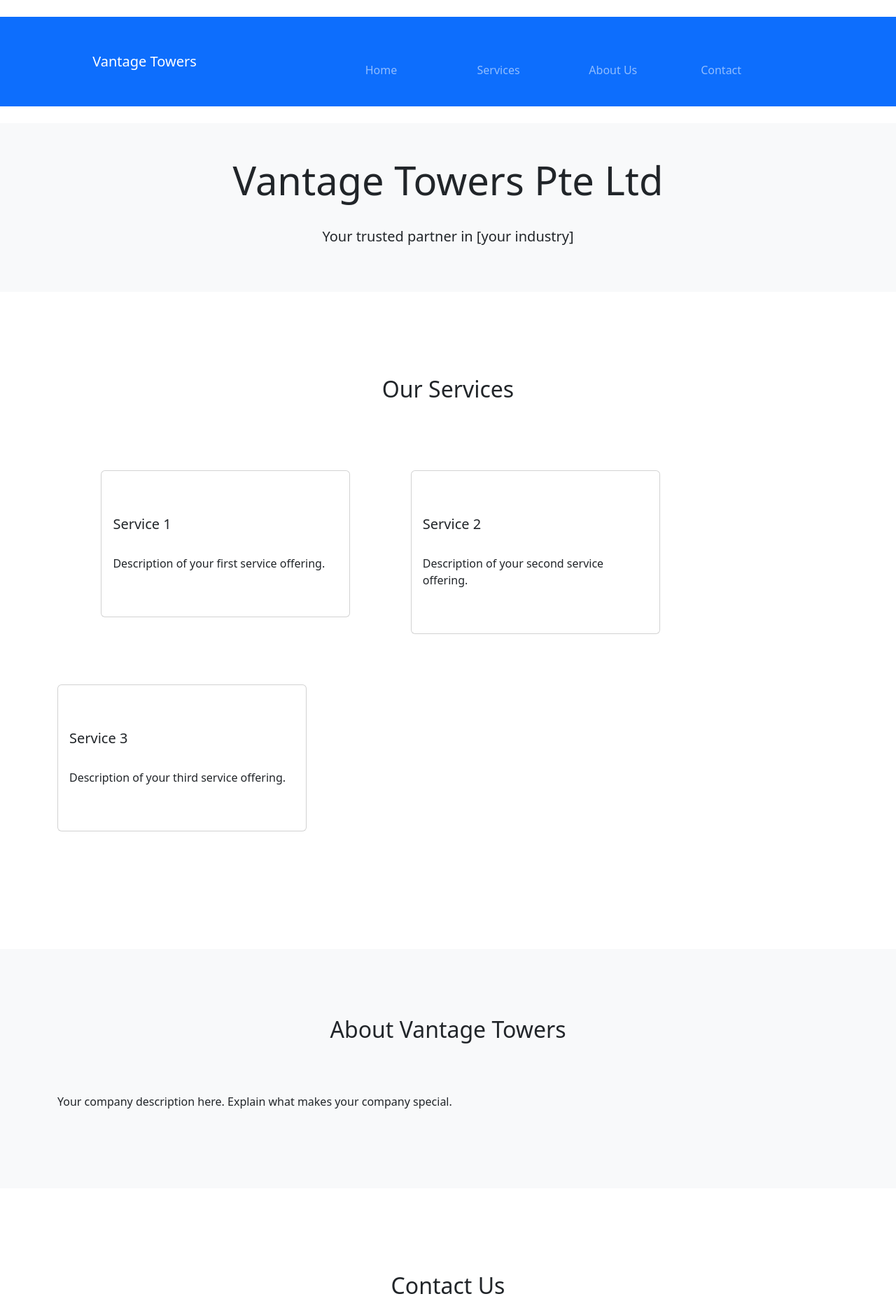
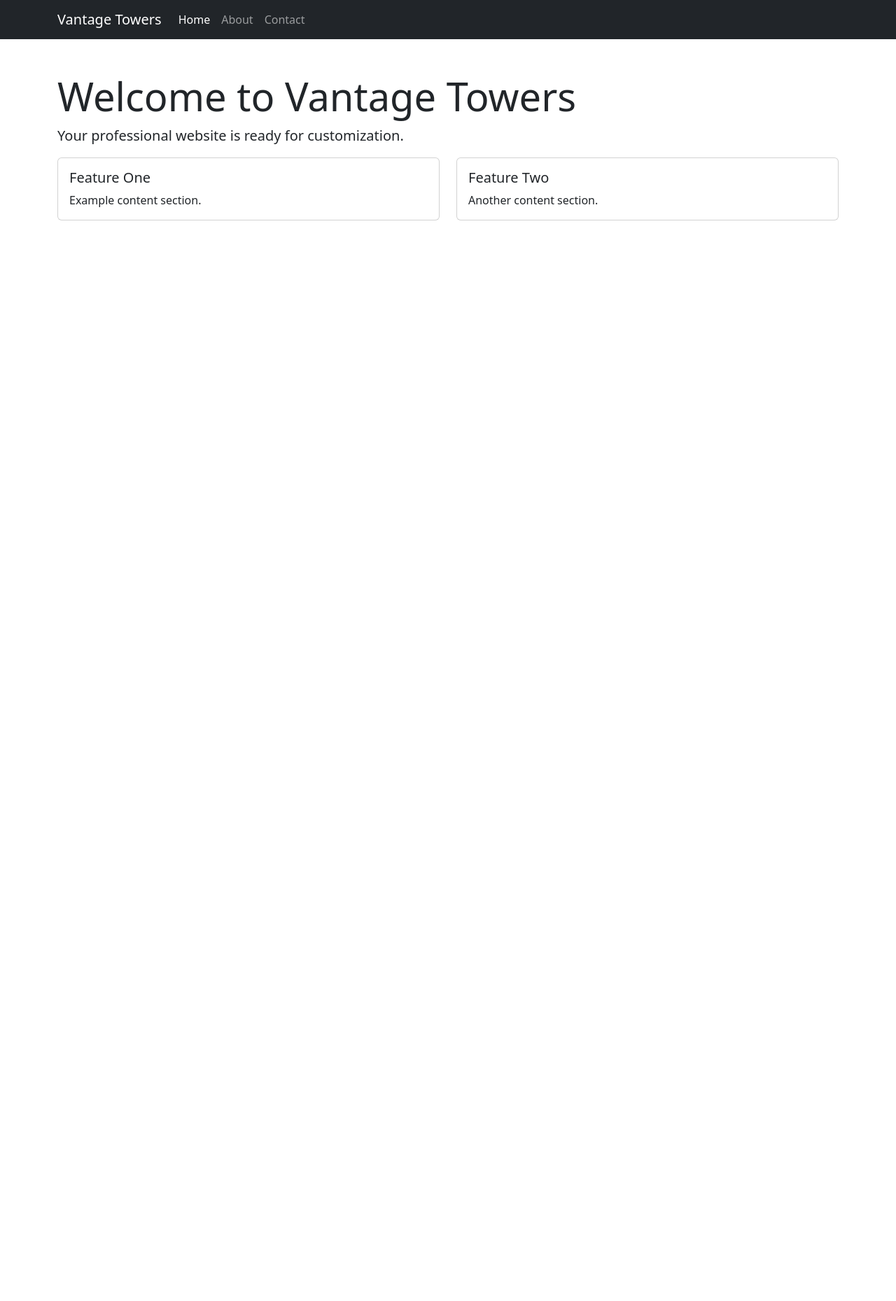
Before and after one commit to VantageTowers/vantage-towers-website, a plain HTML site: page BootStrap/index.html in a window 1280 px wide. Shown: the top 1859 px of the page at 70% size. After the commit the page ends 800 px from the top, so only its background shows below. Drawn offline with nearby package versions, Linux system fonts and the light colour scheme.

Commit message:
Update index.html

```diff
--- a/BootStrap/index.html
+++ b/BootStrap/index.html
@@ -2,134 +2,60 @@
 <html lang="en">
 <head>
     <meta charset="UTF-8">
-    <meta name="viewport" content="width=device-width, initial-scale=1.0">
-    <title>Vantage Towers Pte Ltd</title>
-    <!-- Bootstrap CSS -->
+    <meta name="viewport" content="width=device-width, initial-scale=1">
+    <title>Vantage Towers</title>
+    <!-- Link to your Bootstrap CSS -->
     <link href="css/bootstrap.min.css" rel="stylesheet">
-    <!-- Custom CSS -->
-    <link href="css/style.css" rel="stylesheet">
 </head>
 <body>
-
-    <!-- PASTE NAVIGATION BAR HERE (starts below this line) -->
-    <nav class="navbar navbar-expand-lg navbar-dark bg-primary">
+    <!-- Navigation -->
+    <nav class="navbar navbar-expand-lg navbar-dark bg-dark">
         <div class="container">
             <a class="navbar-brand" href="#">Vantage Towers</a>
-            <button class="navbar-toggler" type="button" data-toggle="collapse" data-target="#navbarNav">
+            <button class="navbar-toggler" type="button" data-bs-toggle="collapse" data-bs-target="#navbarNav">
                 <span class="navbar-toggler-icon"></span>
             </button>
             <div class="collapse navbar-collapse" id="navbarNav">
-                <ul class="navbar-nav ml-auto">
-                    <li class="nav-item active">
-                        <a class="nav-link" href="#">Home</a>
+                <ul class="navbar-nav">
+                    <li class="nav-item">
+                        <a class="nav-link active" href="#">Home</a>
                     </li>
                     <li class="nav-item">
-                        <a class="nav-link" href="#services">Services</a>
+                        <a class="nav-link" href="about.html">About</a>
                     </li>
                     <li class="nav-item">
-                        <a class="nav-link" href="#about">About Us</a>
-                    </li>
-                    <li class="nav-item">
-                        <a class="nav-link" href="#contact">Contact</a>
+                        <a class="nav-link" href="contact.html">Contact</a>
                     </li>
                 </ul>
             </div>
         </div>
     </nav>
-    <!-- NAVIGATION BAR ENDS HERE -->
 
-    <!-- PASTE HERO SECTION HERE -->
-    <header class="jumbotron jumbotron-fluid bg-light">
-        <div class="container text-center">
-            <h1 class="display-4">Vantage Towers Pte Ltd</h1>
-            <p class="lead">Your trusted partner in [your industry]</p>
-        </div>
-    </header>
-    <!-- HERO SECTION ENDS HERE -->
-
-    <!-- PASTE SERVICES SECTION HERE -->
-    <section id="services" class="py-5">
-        <div class="container">
-            <h2 class="text-center mb-5">Our Services</h2>
+    <!-- Main Content -->
+    <div class="container my-5">
+        <h1 class="display-4">Welcome to Vantage Towers</h1>
+        <p class="lead">Your professional website is ready for customization.</p>
         <div class="row">
-                <div class="col-md-4 mb-4">
+            <div class="col-md-6">
                 <div class="card">
                     <div class="card-body">
-                            <h5 class="card-title">Service 1</h5>
-                            <p class="card-text">Description of your first service offering.</p>
+                        <h5 class="card-title">Feature One</h5>
+                        <p class="card-text">Example content section.</p>
                     </div>
                 </div>
             </div>
-                <div class="col-md-4 mb-4">
+            <div class="col-md-6">
                 <div class="card">
                     <div class="card-body">
-                            <h5 class="card-title">Service 2</h5>
-                            <p class="card-text">Description of your second service offering.</p>
-                        </div>
-                    </div>
-                </div>
-                <div class="col-md-4 mb-4">
-                    <div class="card">
-                        <div class="card-body">
-                            <h5 class="card-title">Service 3</h5>
-                            <p class="card-text">Description of your third service offering.</p>
+                        <h5 class="card-title">Feature Two</h5>
+                        <p class="card-text">Another content section.</p>
                     </div>
                 </div>
             </div>
         </div>
     </div>
-    </section>
-    <!-- SERVICES SECTION ENDS HERE -->
 
-    <!-- PASTE ABOUT US SECTION HERE -->
-    <section id="about" class="py-5 bg-light">
-        <div class="container">
-            <h2 class="text-center mb-5">About Vantage Towers</h2>
-            <p>Your company description here. Explain what makes your company special.</p>
-        </div>
-    </section>
-    <!-- ABOUT US SECTION ENDS HERE -->
-
-    <!-- PASTE CONTACT SECTION HERE -->
-    <section id="contact" class="py-5">
-        <div class="container">
-            <h2 class="text-center mb-5">Contact Us</h2>
-            <div class="row">
-                <div class="col-md-6">
-                    <form>
-                        <div class="form-group">
-                            <input type="text" class="form-control" placeholder="Your Name">
-                        </div>
-                        <div class="form-group">
-                            <input type="email" class="form-control" placeholder="Your Email">
-                        </div>
-                        <div class="form-group">
-                            <textarea class="form-control" rows="5" placeholder="Your Message"></textarea>
-                        </div>
-                        <button type="submit" class="btn btn-primary">Send Message</button>
-                    </form>
-                </div>
-                <div class="col-md-6">
-                    <h5>Our Office</h5>
-                    <p>123 Business Park, Singapore 123456</p>
-                    <p>Phone: +65 6123 4567</p>
-                    <p>Email: info@vantagetowers.com</p>
-                </div>
-            </div>
-        </div>
-    </section>
-    <!-- CONTACT SECTION ENDS HERE -->
-
-    <!-- PASTE FOOTER HERE -->
-    <footer class="bg-dark text-white py-4">
-        <div class="container text-center">
-            <p>&copy; 2023 Vantage Towers Pte Ltd. All rights reserved.</p>
-        </div>
-    </footer>
-    <!-- FOOTER ENDS HERE -->
-
-    <!-- jQuery first, then Bootstrap JS -->
-    <script src="https://code.jquery.com/jquery-3.5.1.slim.min.js"></script>
-    <script src="js/bootstrap.min.js"></script>
+    <!-- Bootstrap JS -->
+    <script src="js/bootstrap.bundle.min.js"></script>
 </body>
 </html>
```
Lines whose indentation alone changed are shown as unchanged.
